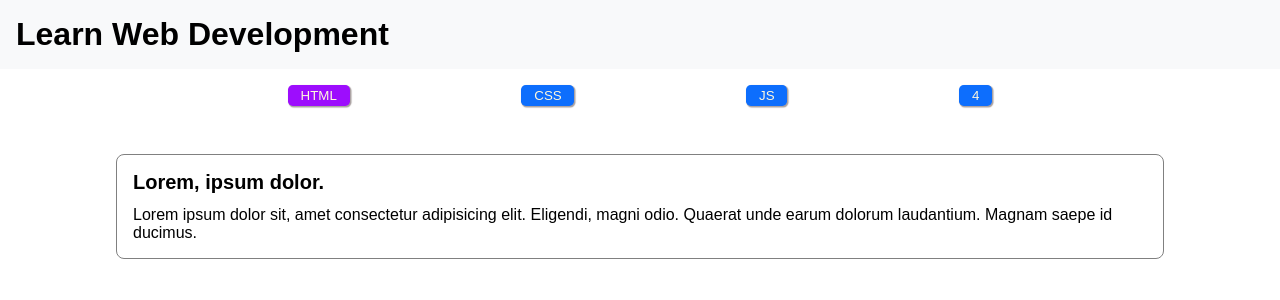
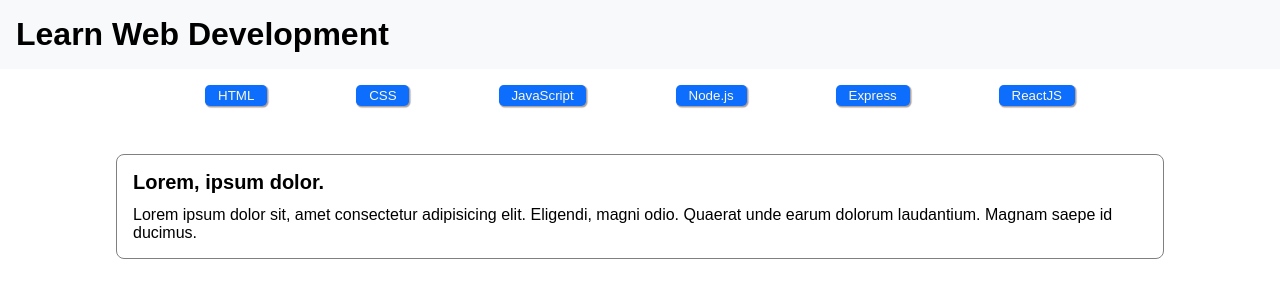
Before and after one commit to MarcoProstamo/react-use-state, a React (Vite) app: page / in a window 1280 px wide. Shown: the top 300 px of the page. Built offline with nearby package versions, Linux system fonts and the light colour scheme.

Commit message:
Add → Filtering Tags Generation

```diff
--- a/src/assets/Data/languages.js
+++ b/src/assets/Data/languages.js
@@ -1,4 +1,4 @@
-const languages = [
+export default [
   {
     id: 1,
     title: "HTML",
@@ -36,5 +36,3 @@ const languages = [
       "ReactJS è una libreria JavaScript per costruire interfacce utente, in particolare applicazioni a pagina singola. Consente agli sviluppatori di creare componenti UI riutilizzabili e di gestire efficacemente lo stato dell'applicazione.",
   },
 ];
-
-export { languages };
--- a/src/assets/components/Main.jsx
+++ b/src/assets/components/Main.jsx
@@ -1,13 +1,16 @@
+import TagList from "./Tag/TagList";
+import data from "../Data/languages";
+
 export default function Main() {
+  const tagList = [];
+  data.map((item) => {
+    if (!tagList.includes(item)) tagList.push(item.title);
+  });
+
   return (
     <main>
       <div className="container">
-        <section className="filtering-tags">
-          <button className="tag active">HTML</button>
-          <button className="tag">CSS</button>
-          <button className="tag">JS</button>
-          <button className="tag">4</button>
-        </section>
+        <TagList tagList={tagList} />
         <section className="card-container">
           <div className="card">
             <div className="card-title">Lorem, ipsum dolor.</div>
--- /dev/null
+++ b/src/assets/components/Tag/Tag.jsx
@@ -0,0 +1,7 @@
+export default function Tag({ tagName }) {
+  return (
+    <>
+      <button className="tag">{tagName}</button>
+    </>
+  );
+}
--- /dev/null
+++ b/src/assets/components/Tag/TagList.jsx
@@ -0,0 +1,11 @@
+import Tag from "./Tag";
+
+export default function TagList({ tagList }) {
+  return (
+    <section className="filtering-tags">
+      {tagList.map((tag, index) => (
+        <Tag key={index} tagName={tag} />
+      ))}
+    </section>
+  );
+}
```
